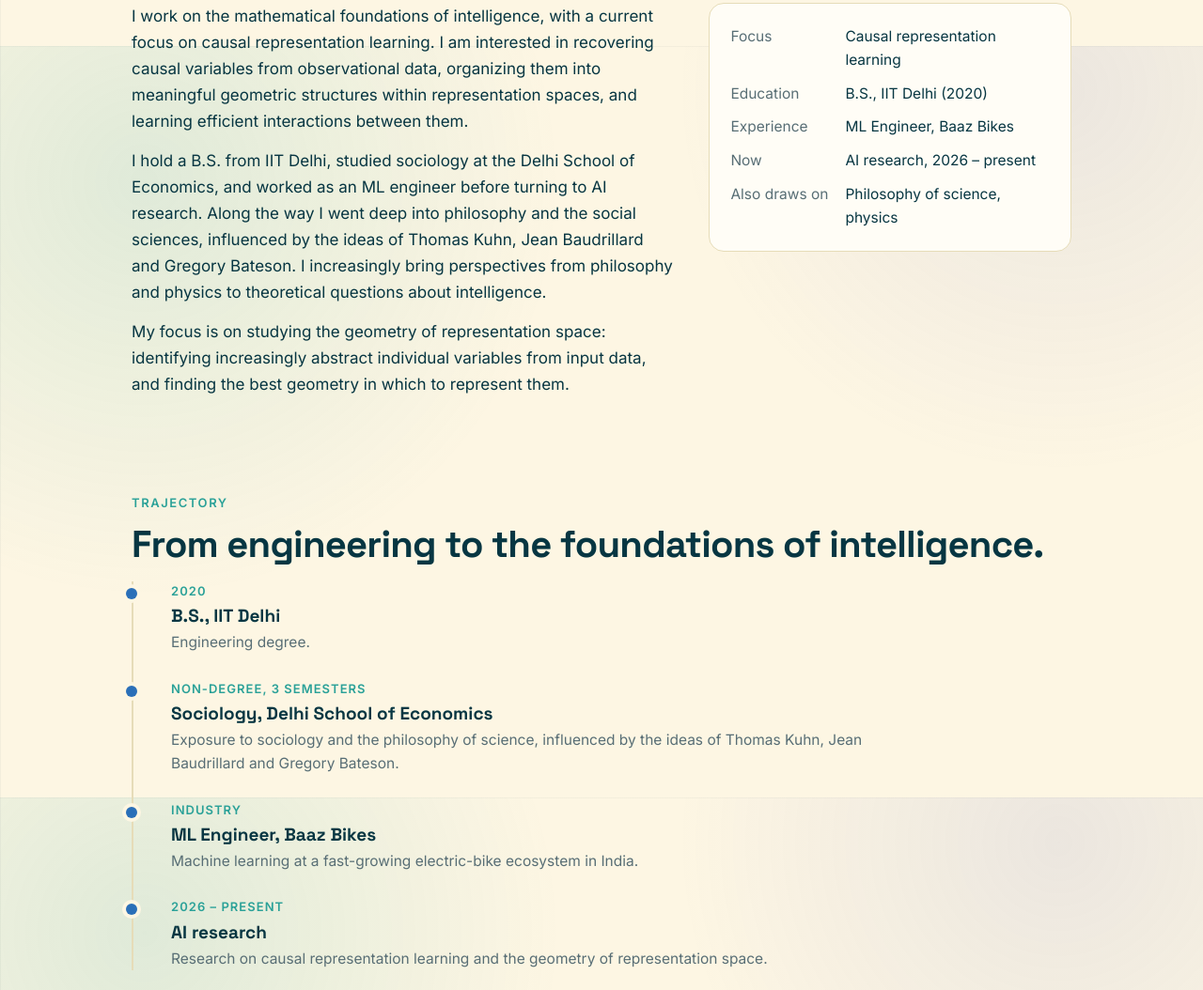
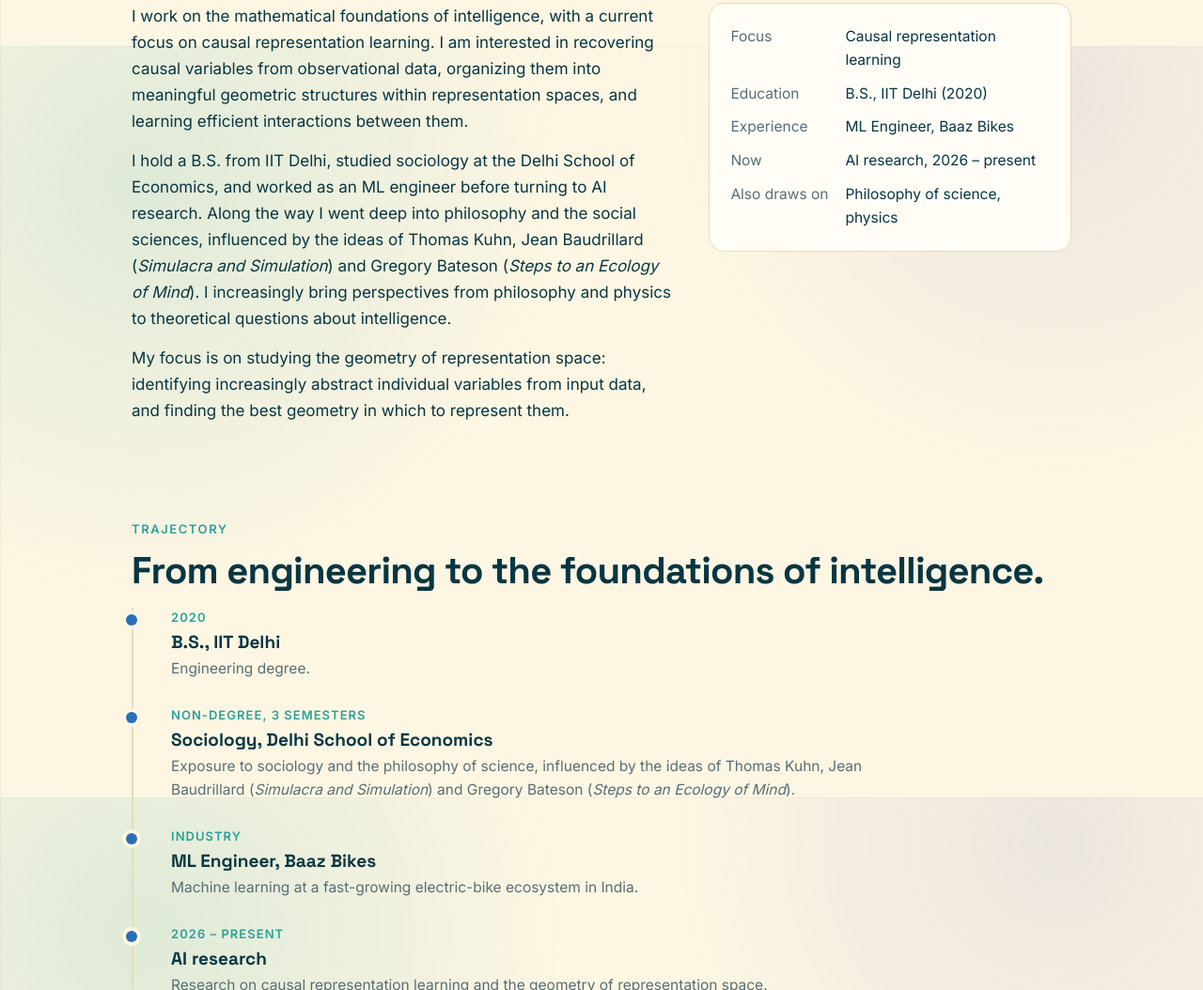
Before and after one commit to arion-a/arion-a.github.io, a plain HTML site: page index.html in a window 1280 px wide. Shown: the part 3151-4205 px from the top of the page at 94% size. Drawn offline with Linux system fonts and the light colour scheme.

Commit message:
Name the Baudrillard and Bateson books
Co-Authored-By: Claude Sonnet 5.5 <noreply@anthropic.com>

```diff
--- a/index.html
+++ b/index.html
@@ -238,7 +238,7 @@ footer{padding:32px 0 52px;color:var(--muted);font-size:14px;border-top:1px soli
       <div class="about">
         <div>
           <p>I work on the mathematical foundations of intelligence, with a current focus on causal representation learning. I am interested in recovering causal variables from observational data, organizing them into meaningful geometric structures within representation spaces, and learning efficient interactions between them.</p>
-          <p>I hold a B.S. from IIT Delhi, studied sociology at the Delhi School of Economics, and worked as an ML engineer before turning to AI research. Along the way I went deep into philosophy and the social sciences, influenced by the ideas of Thomas Kuhn, Jean Baudrillard and Gregory Bateson. I increasingly bring perspectives from philosophy and physics to theoretical questions about intelligence.</p>
+          <p>I hold a B.S. from IIT Delhi, studied sociology at the Delhi School of Economics, and worked as an ML engineer before turning to AI research. Along the way I went deep into philosophy and the social sciences, influenced by the ideas of Thomas Kuhn, Jean Baudrillard (<em>Simulacra and Simulation</em>) and Gregory Bateson (<em>Steps to an Ecology of Mind</em>). I increasingly bring perspectives from philosophy and physics to theoretical questions about intelligence.</p>
           <p>My focus is on studying the geometry of representation space: identifying increasingly abstract individual variables from input data, and finding the best geometry in which to represent them.</p>
         </div>
         <aside class="facts" aria-label="Profile details">
@@ -260,7 +260,7 @@ footer{padding:32px 0 52px;color:var(--muted);font-size:14px;border-top:1px soli
       <h2>From engineering to the foundations of intelligence.</h2>
       <ol class="timeline">
         <li><span class="when">2020</span><h3>B.S., IIT Delhi</h3><p>Engineering degree.</p></li>
-        <li><span class="when">Non-degree, 3 semesters</span><h3>Sociology, Delhi School of Economics</h3><p>Exposure to sociology and the philosophy of science, influenced by the ideas of Thomas Kuhn, Jean Baudrillard and Gregory Bateson.</p></li>
+        <li><span class="when">Non-degree, 3 semesters</span><h3>Sociology, Delhi School of Economics</h3><p>Exposure to sociology and the philosophy of science, influenced by the ideas of Thomas Kuhn, Jean Baudrillard (<em>Simulacra and Simulation</em>) and Gregory Bateson (<em>Steps to an Ecology of Mind</em>).</p></li>
         <li><span class="when">Industry</span><h3>ML Engineer, Baaz Bikes</h3><p>Machine learning at a fast-growing electric-bike ecosystem in India.</p></li>
         <li><span class="when">2026 &ndash; present</span><h3>AI research</h3><p>Research on causal representation learning and the geometry of representation space.</p></li>
       </ol>
```
